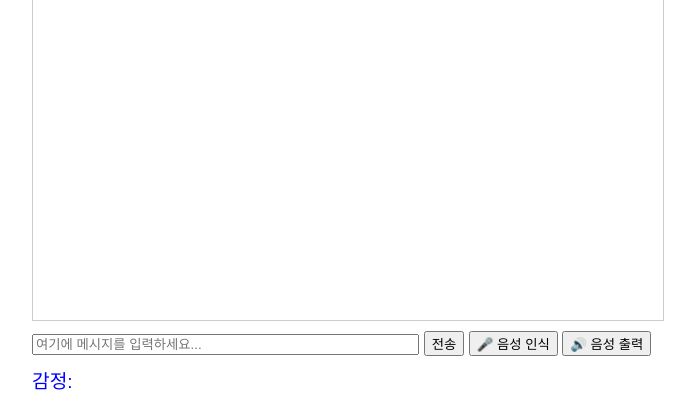
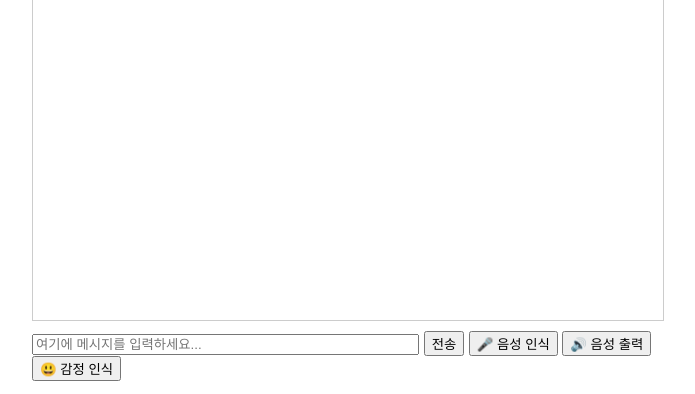
Before and after one commit to cjs0818/flask_gpt, a Flask app: page / in a window 1280 px wide. Shown: the part 76-470 px from the top of the page, without its empty margins (292-987 px from the left). Run offline with Flask 3, Linux system fonts and the light colour scheme.

Commit message:
Enable/Disable for emotion recognition implemented

```diff
--- a/templates/index.html
+++ b/templates/index.html
@@ -28,6 +28,7 @@
             <button onclick="sendMessage()">전송</button>
             <button id="voiceButton" onclick="toggleSpeechRecognition()">🎤 음성 인식</button>
             <button id="speakButton" onclick="toggleSpeechSynthesis()">🔊 음성 출력</button>
+            <button id="emotionButton" onclick="toggleEmotionRecognition()">😃 감정 인식</button>
         </div>
         <div class="emotion-display" id="emotionDisplay">감정: </div>
         <div style="position: relative; display: inline-block;">
@@ -37,30 +38,65 @@
     </div>
 
     <script>
+        // 음성 인식 변수
         let recognition;
         let recognizing = false;
         let speaking = false;
         const synth = window.speechSynthesis;
 
+        // 감정 인식 변수
         const video = document.getElementById('video');
         const canvasOverlay = document.getElementById('canvasOverlay');
         const emotionDisplay = document.getElementById("emotionDisplay");
         const context = canvasOverlay.getContext('2d');
+        let emotionRecognitionEnabled = false;  // 감정 인식 상태 변수
+
+        // 감정 인식 토글 함수
+        function toggleEmotionRecognition() {
+            emotionRecognitionEnabled = !emotionRecognitionEnabled;
+            document.getElementById('emotionButton').innerText = emotionRecognitionEnabled ? '😶 감정 인식 중지' : '😃 감정 인식';
+
+            if (emotionRecognitionEnabled) {
+                startEmotionRecognition();
+            } else {
+                stopEmotionRecognition();
+            }
+        }
 
 
-        // 웹캠 설정
+        // 감정 인식 시작 함수
+        function startEmotionRecognition() {
             navigator.mediaDevices.getUserMedia({ video: true })
                 .then(stream => {
                     video.srcObject = stream;
+                    video.style.display = 'block';
+                    canvasOverlay.style.display = 'block';
                     video.addEventListener('loadedmetadata', () => {
                         canvasOverlay.width = video.videoWidth;
                         canvasOverlay.height = video.videoHeight;
                     });
                 })
                 .catch(error => console.error("카메라 접근 오류:", error));
+        }
+
+        // 감정 인식 정지 함수
+        function stopEmotionRecognition() {
+            const stream = video.srcObject;
+            if (stream) {
+                const tracks = stream.getTracks();
+                tracks.forEach(track => track.stop()); // 모든 트랙 정지
+            }
+            video.srcObject = null;
+            video.style.display = 'none';
+            canvasOverlay.style.display = 'none';
+            emotionDisplay.innerText = "감정: ";  // 감정 상태 초기화
+            context.clearRect(0, 0, canvasOverlay.width, canvasOverlay.height);  // 캔버스 초기화
+        }
 
         // 주기적으로 이미지 캡처하여 감정 분석
         function captureImageAndSend() {
+            if (!emotionRecognitionEnabled) return;  // 감정 인식 비활성화 상태면 수행하지 않음
+
             const canvas = document.createElement('canvas');
             canvas.width = video.videoWidth;
             canvas.height = video.videoHeight;
```
Lines whose indentation alone changed are shown as unchanged.
